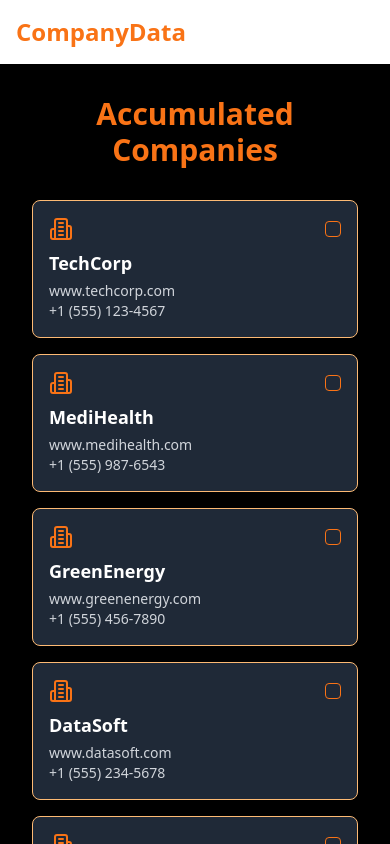
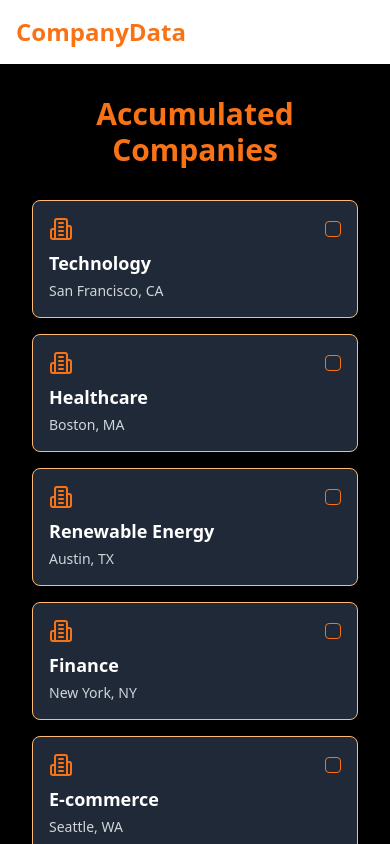
Before and after one commit to Dirk-Tunderman/frontend, a React (Vite) app: page /overview in a window 390 px wide. Shown: the top 844 px of the page. Built offline with nearby package versions, Linux system fonts and the light colour scheme.

Commit message:
Update Overview Tab Display
Change the displayed information in the accumulated companies tab to show industry name and location instead of company name, website, and phone number, while keeping the layout unchanged.
[skip gpt_engineer]

```diff
--- a/src/pages/Overview.jsx
+++ b/src/pages/Overview.jsx
@@ -12,11 +12,11 @@ const Overview = () => {
   useEffect(() => {
     // Simulating fetching companies from an API
     const dummyCompanies = [
-      { id: 1, name: 'TechCorp', website: 'www.techcorp.com', phone: '+1 (555) 123-4567' },
-      { id: 2, name: 'MediHealth', website: 'www.medihealth.com', phone: '+1 (555) 987-6543' },
-      { id: 3, name: 'GreenEnergy', website: 'www.greenenergy.com', phone: '+1 (555) 456-7890' },
-      { id: 4, name: 'DataSoft', website: 'www.datasoft.com', phone: '+1 (555) 234-5678' },
-      { id: 5, name: 'EcoFriendly', website: 'www.ecofriendly.com', phone: '+1 (555) 876-5432' },
+      { id: 1, industry: 'Technology', location: 'San Francisco, CA' },
+      { id: 2, industry: 'Healthcare', location: 'Boston, MA' },
+      { id: 3, industry: 'Renewable Energy', location: 'Austin, TX' },
+      { id: 4, industry: 'Finance', location: 'New York, NY' },
+      { id: 5, industry: 'E-commerce', location: 'Seattle, WA' },
     ];
     setCompanies(dummyCompanies);
   }, []);
@@ -51,9 +51,8 @@ const Overview = () => {
                     className="border-orange-500"
                   />
                 </div>
-                <h3 className="font-semibold text-white text-lg mb-1">{company.name}</h3>
-                <p className="text-sm text-gray-300">{company.website}</p>
-                <p className="text-sm text-gray-300">{company.phone}</p>
+                <h3 className="font-semibold text-white text-lg mb-1">{company.industry}</h3>
+                <p className="text-sm text-gray-300">{company.location}</p>
               </CardContent>
             </Card>
           ))}
```
